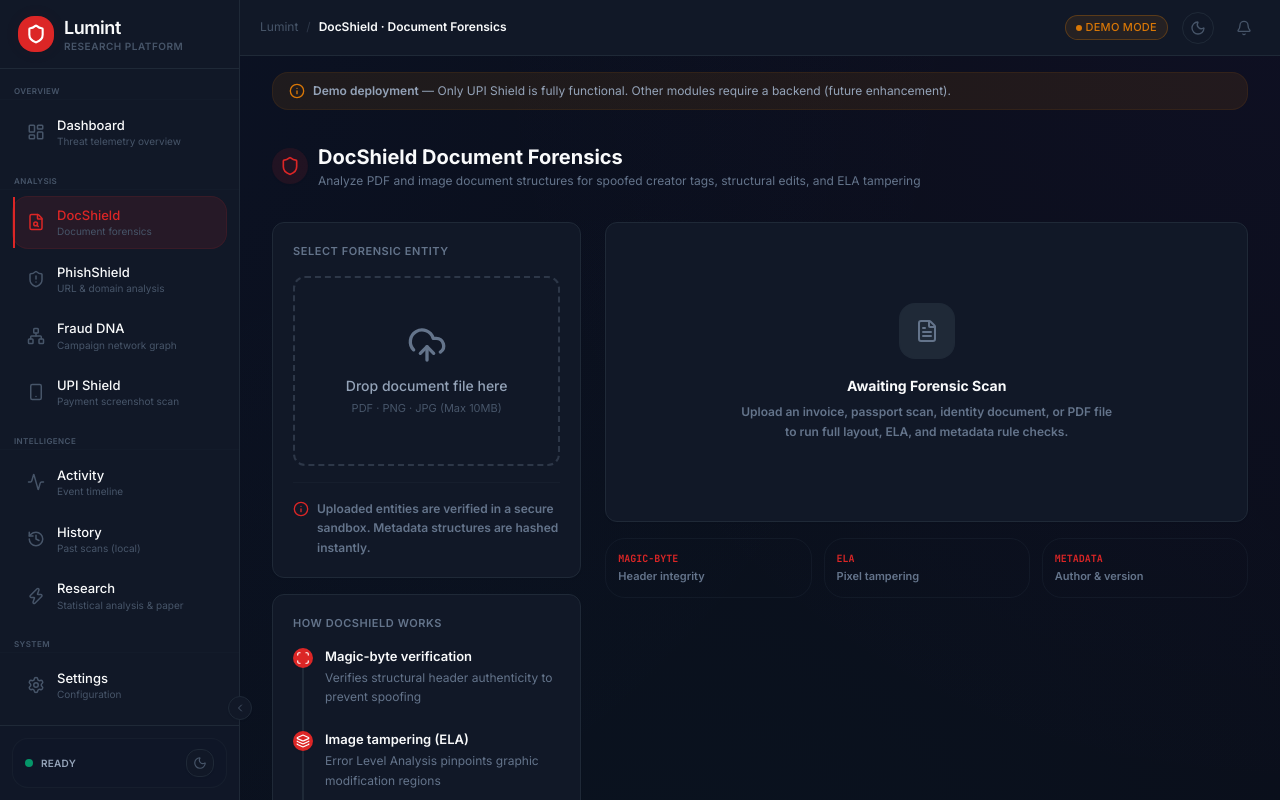
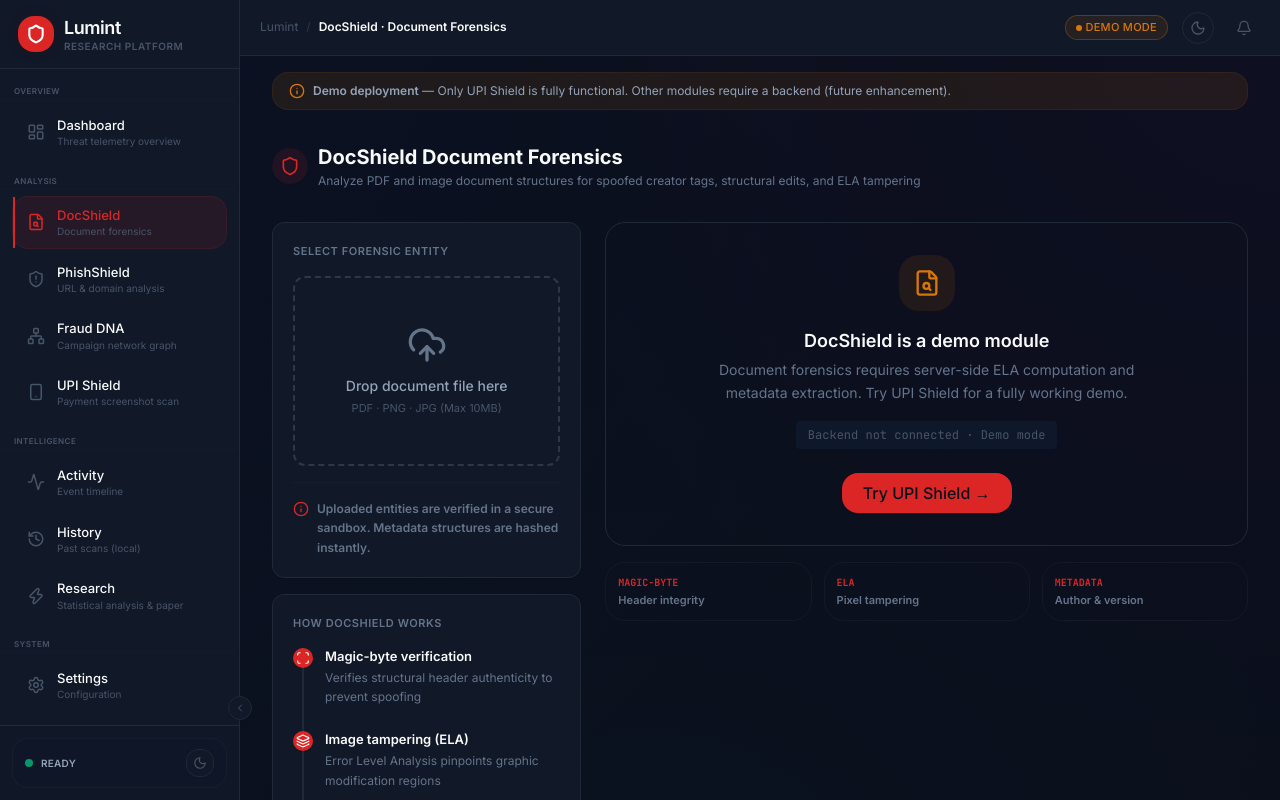
Before and after one commit to tanmay-alpha/Lumint, a Next.js app in the folder frontend/: page /docshield in a window 1280 px wide. Shown: the top 800 px of the page. Built offline with nearby package versions, Linux system fonts and the light colour scheme.

Commit message:
feat: improved empty states for demo-mode pages

```diff
--- a/frontend/app/(dashboard)/dashboard/page.tsx
+++ b/frontend/app/(dashboard)/dashboard/page.tsx
@@ -8,6 +8,7 @@ import { MetricCard } from "@/components/ui/MetricCard";
 import { DataCard } from "@/components/ui/DataCard";
 import { Badge } from "@/components/ui/Badge";
 import { SkeletonLoader } from "@/components/ui/SkeletonLoader";
+import { EmptyStateWithCTA } from "@/components/ui/EmptyStateWithCTA";
 import { Button } from "@/components/ui/Button";
 import { IntelligenceTable, Column } from "@/components/ui/IntelligenceTable";
 import {
@@ -141,6 +142,22 @@ export default function DashboardOverviewPage() {
             <SkeletonLoader variant="rect" className="h-[450px] rounded-xl" />
           </div>
         </div>
+      </div>
+    );
+  }
+
+  // Demo mode: backend is not connected — stats load returns null. Show a
+  // friendly empty state instead of a dashboard full of zeros and dead links.
+  if (!stats) {
+    return (
+      <div className="space-y-4">
+        <EmptyStateWithCTA
+          icon="shield"
+          title="Dashboard is empty"
+          description="Threat telemetry requires a backend. In a full deployment, you'd see recent scans, attack vectors, and campaign heatmaps."
+          technicalDetails="Backend not connected · Demo mode"
+          primaryAction={{ label: "Try UPI Shield →", href: "/upi-shield" }}
+        />
       </div>
     );
   }
--- a/frontend/app/(dashboard)/docshield/page.tsx
+++ b/frontend/app/(dashboard)/docshield/page.tsx
@@ -11,6 +11,7 @@ import { RiskScore } from "@/components/ui/RiskScore";
 import { DataPoint } from "@/components/ui/DataPoint";
 import { AIInsightCard } from "@/components/ui/AIInsightCard";
 import { SkeletonLoader } from "@/components/ui/SkeletonLoader";
+import { EmptyStateWithCTA } from "@/components/ui/EmptyStateWithCTA";
 import {
   FileText,
   FileCheck,
@@ -268,15 +269,13 @@ export default function DocShieldPage() {
                 exit={{ opacity: 0 }}
                 className="space-y-4"
               >
-                <Card className="p-6 min-h-[300px] flex flex-col items-center justify-center text-center">
-                  <div className="h-14 w-14 rounded-2xl bg-[var(--surface-3)] border border-[var(--border)]/40 flex items-center justify-center mb-4">
-                    <FileText className="h-6 w-6 text-[var(--text-3)]" />
-                  </div>
-                  <h3 className="text-[14px] font-bold text-[var(--text-1)]">Awaiting Forensic Scan</h3>
-                  <p className="text-[12px] text-[var(--text-3)] mt-1.5 max-w-sm leading-relaxed font-semibold">
-                    Upload an invoice, passport scan, identity document, or PDF file to run full layout, ELA, and metadata rule checks.
-                  </p>
-                </Card>
+                <EmptyStateWithCTA
+                  icon="search"
+                  title="DocShield is a demo module"
+                  description="Document forensics requires server-side ELA computation and metadata extraction. Try UPI Shield for a fully working demo."
+                  technicalDetails="Backend not connected · Demo mode"
+                  primaryAction={{ label: "Try UPI Shield →", href: "/upi-shield" }}
+                />
                 <div className="grid grid-cols-3 gap-3">
                   {[
                     { label: "Magic-byte", desc: "Header integrity" },
--- a/frontend/app/(dashboard)/events/page.tsx
+++ b/frontend/app/(dashboard)/events/page.tsx
@@ -23,6 +23,7 @@ import {
 import GlassCard from "@/components/ui/GlassCard";
 import RiskBadge from "@/components/ui/RiskBadge";
 import SkeletonLoader from "@/components/ui/SkeletonLoader";
+import { EmptyStateWithCTA } from "@/components/ui/EmptyStateWithCTA";
 import client from "@/lib/api/client";
 import { RecentEvent } from "@/lib/types";
 import { useThreatStream } from "@/hooks/useThreatStream";
@@ -274,6 +275,17 @@ export default function ThreatEventsPage() {
               <SkeletonLoader variant="card" className="h-16" />
               <SkeletonLoader variant="card" className="h-16" />
             </div>
+          ) : events.length === 0 ? (
+            /* Demo mode: backend is not connected — the events load returned
+               an empty list. Show a friendly empty state instead of an
+               empty table with a single "No matching…" row. */
+            <EmptyStateWithCTA
+              icon="history"
+              title="No activity yet"
+              description="Event timeline will show recent scans across all shields once a backend is connected."
+              technicalDetails="Backend not connected · Demo mode"
+              primaryAction={{ label: "Try UPI Shield →", href: "/upi-shield" }}
+            />
           ) : (
             <GlassCard className="p-0 overflow-hidden">
               <div className="overflow-x-auto">
--- a/frontend/app/(dashboard)/fraud-dna/page.tsx
+++ b/frontend/app/(dashboard)/fraud-dna/page.tsx
@@ -16,6 +16,7 @@ import Card from "@/components/ui/Card";
 import Badge from "@/components/ui/Badge";
 import RiskScore from "@/components/ui/RiskScore";
 import DataPoint from "@/components/ui/DataPoint";
+import { EmptyStateWithCTA } from "@/components/ui/EmptyStateWithCTA";
 import {
   Fingerprint,
   RefreshCw,
@@ -404,8 +405,9 @@ export default function FraudDnaPage() {
 
         <button
           onClick={handleRecluster}
-          disabled={isReclustering || isLoading}
-          className="inline-flex items-center justify-center gap-1.5 rounded-xl border border-[var(--border)] bg-[var(--surface)] hover:bg-[var(--surface-2)] text-xs font-bold text-[var(--text-1)] px-4 py-2.5 shadow-sm transition-all hover:scale-[1.02] active:scale-[0.98] disabled:opacity-50 shrink-0 cursor-pointer"
+          disabled={isReclustering || isLoading || !campaigns}
+          className="inline-flex items-center justify-center gap-1.5 rounded-xl border border-[var(--border)] bg-[var(--surface)] hover:bg-[var(--surface-2)] text-xs font-bold text-[var(--text-1)] px-4 py-2.5 shadow-sm transition-all hover:scale-[1.02] active:scale-[0.98] disabled:opacity-50 disabled:pointer-events-none shrink-0 cursor-pointer"
+          title={!campaigns ? "Backend not connected" : "Re-run clustering"}
         >
           <RefreshCw
             className={`h-3.5 w-3.5 ${
@@ -420,6 +422,49 @@ export default function FraudDnaPage() {
         <div className="min-h-[400px] flex flex-col items-center justify-center">
           <div className="h-10 w-10 border-4 border-[var(--border-2)] border-t-[var(--brand)] animate-spin rounded-full mb-3" />
           <p className="text-sm text-[var(--text-3)] font-semibold">Generating campaign graph nodes...</p>
+        </div>
+      ) : !campaigns ? (
+        /* Demo mode: backend is not connected. Show a friendly empty state
+           instead of the (empty) tab/table UI. */
+        <div className="space-y-4">
+          <EmptyStateWithCTA
+            icon="network"
+            title="No fraud events to display"
+            description="In a full deployment, this page shows threat actor campaigns correlated from PhishShield, DocShield, and UPI Shield."
+            technicalDetails="Backend not connected · Demo mode"
+            primaryAction={{ label: "Try UPI Shield →", href: "/upi-shield" }}
+            secondaryAction={{ label: "View Sample Scans", href: "/dashboard/history" }}
+          />
+
+          {/* "How it works" — only visible in demo mode so users understand
+              what the page is meant to do. */}
+          <Card className="p-5">
+            <div className="flex items-center gap-2 mb-3">
+              <Sparkles className="h-4 w-4 text-[var(--brand)]" />
+              <h4 className="text-xs font-bold uppercase tracking-wider text-[var(--text-1)]">
+                How Fraud DNA works
+              </h4>
+            </div>
+            <ol className="space-y-2.5 text-xs text-[var(--text-2)] font-semibold">
+              {[
+                { src: "PhishShield", desc: "extracts domain hashes from scanned URLs" },
+                { src: "DocShield",   desc: "extracts file hashes from uploaded documents" },
+                { src: "UPI Shield",  desc: "extracts UPI handle hashes from screenshots" },
+                { src: "DBSCAN",      desc: "clusters related threats using density-based grouping" },
+                { src: "Force graph", desc: "visualizes relationships between domains, files, and campaigns" },
+              ].map((step, i) => (
+                <li key={i} className="flex items-start gap-3">
+                  <span className="h-5 w-5 rounded-full bg-[var(--brand-muted)] text-[var(--brand)] flex items-center justify-center text-[10px] font-bold shrink-0">
+                    {i + 1}
+                  </span>
+                  <span>
+                    <span className="text-[var(--text-1)] font-bold">{step.src}</span>{" "}
+                    {step.desc}.
+                  </span>
+                </li>
+              ))}
+            </ol>
+          </Card>
         </div>
       ) : (
         <>
@@ -489,6 +534,16 @@ export default function FraudDnaPage() {
               </button>
             ))}
           </div>
+
+          {/* Tab description — short copy that explains what each view contains. */}
+          <p className="text-xs text-[var(--text-3)] font-semibold -mt-2" aria-live="polite">
+            {activeTab === "fingerprints" &&
+              "Individual forensic records matching visual anomalies or spoofed headers."}
+            {activeTab === "campaigns" &&
+              "Threat actor groups and patterns correlated from multiple events."}
+            {activeTab === "graph" &&
+              "Visual force-directed graph showing relationships between domains, files, and campaigns."}
+          </p>
 
           {/* Tab Content Areas */}
           <AnimatePresence mode="wait">
--- a/frontend/app/(dashboard)/phishshield/page.tsx
+++ b/frontend/app/(dashboard)/phishshield/page.tsx
@@ -8,6 +8,7 @@ import Card from "@/components/ui/Card";
 import Badge from "@/components/ui/Badge";
 import RiskScore from "@/components/ui/RiskScore";
 import DataPoint from "@/components/ui/DataPoint";
+import { EmptyStateWithCTA } from "@/components/ui/EmptyStateWithCTA";
 import {
   Link2,
   AlertTriangle,
@@ -515,15 +516,18 @@ export default function PhishShieldPage() {
             key="empty-scan-state"
             initial={{ opacity: 0 }}
             animate={{ opacity: 1 }}
-            className="min-h-[300px] flex flex-col items-center justify-center text-center p-8 bg-[var(--surface)] border border-[var(--border)] border-dashed rounded-[var(--r-4)]"
+            className="space-y-4"
           >
-            <div className="h-12 w-12 rounded-full border border-[var(--border)] flex items-center justify-center bg-[var(--surface-2)] text-[var(--text-3)] shadow-sm mb-4">
-              <Link2 className="h-5 w-5" />
-            </div>
-            <h3 className="text-sm font-bold text-[var(--text-1)]">Awaiting Link Scan</h3>
-            <p className="text-xs text-[var(--text-3)] mt-1.5 max-w-xs font-semibold">
-              Input a domain hyperlink above to verify character entropy, host registrars, and typosquatting signatures.
-            </p>
+            <EmptyStateWithCTA
+              icon="alert"
+              title="PhishShield requires a backend"
+              description="URL analysis uses a database of known phishing patterns. Demo mode has limited local checks."
+              technicalDetails="Backend not connected · Demo mode"
+              primaryAction={{ label: "Try UPI Shield →", href: "/upi-shield" }}
+            />
+            <Card className="p-4 text-center text-xs font-semibold text-[var(--text-3)]">
+              You can still enter a URL above to run local typosquatting heuristics — full backend checks are disabled.
+            </Card>
           </motion.div>
         )}
       </AnimatePresence>
--- /dev/null
+++ b/frontend/components/ui/EmptyStateWithCTA.tsx
@@ -0,0 +1,65 @@
+"use client";
+import { ReactNode } from "react";
+import Link from "next/link";
+import { Button } from "@/components/ui/Button";
+import { FileSearch, Smartphone, History, Network, AlertCircle } from "lucide-react";
+
+interface EmptyStateWithCTAProps {
+  icon: "search" | "shield" | "history" | "network" | "alert";
+  title: string;
+  description: string;
+  primaryAction?: { label: string; href: string };
+  secondaryAction?: { label: string; href: string };
+  technicalDetails?: string;
+}
+
+const ICONS = {
+  search: FileSearch,
+  shield: Smartphone,
+  history: History,
+  network: Network,
+  alert: AlertCircle,
+};
+
+export function EmptyStateWithCTA({
+  icon,
+  title,
+  description,
+  primaryAction,
+  secondaryAction,
+  technicalDetails,
+}: EmptyStateWithCTAProps) {
+  const Icon = ICONS[icon];
+  return (
+    <div className="rounded-xl border border-[var(--border)] bg-[var(--surface-1)] p-8 text-center space-y-4">
+      <div className="h-14 w-14 mx-auto rounded-xl bg-[var(--warn-bg)] flex items-center justify-center">
+        <Icon className="h-7 w-7 text-[var(--warn)]" />
+      </div>
+      <div>
+        <h3 className="text-lg font-semibold text-[var(--text-1)]">{title}</h3>
+        <p className="text-sm text-[var(--text-3)] mt-1 max-w-md mx-auto leading-relaxed">{description}</p>
+      </div>
+      {technicalDetails && (
+        <p className="text-xs text-[var(--text-4)] font-mono bg-[var(--surface-2)] inline-block px-3 py-1.5 rounded">
+          {technicalDetails}
+        </p>
+      )}
+      {(primaryAction || secondaryAction) && (
+        <div className="flex items-center justify-center gap-2 pt-2">
+          {primaryAction && (
+            <Link href={primaryAction.href}>
+              <Button variant="solid">{primaryAction.label}</Button>
+            </Link>
+          )}
+          {secondaryAction && (
+            <Link href={secondaryAction.href}>
+              <Button variant="outline">{secondaryAction.label}</Button>
+            </Link>
+          )}
+        </div>
+      )}
+    </div>
+  );
+}
+
+export default EmptyStateWithCTA;
```
